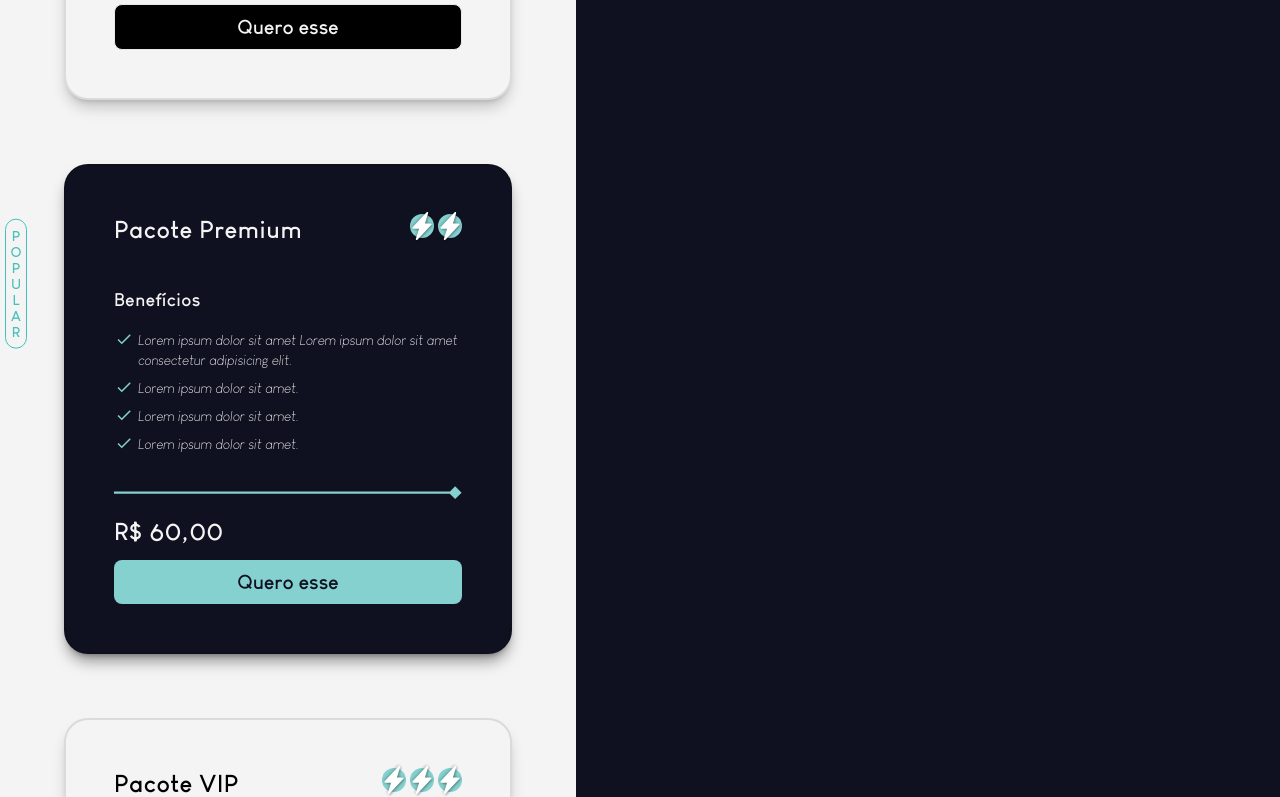
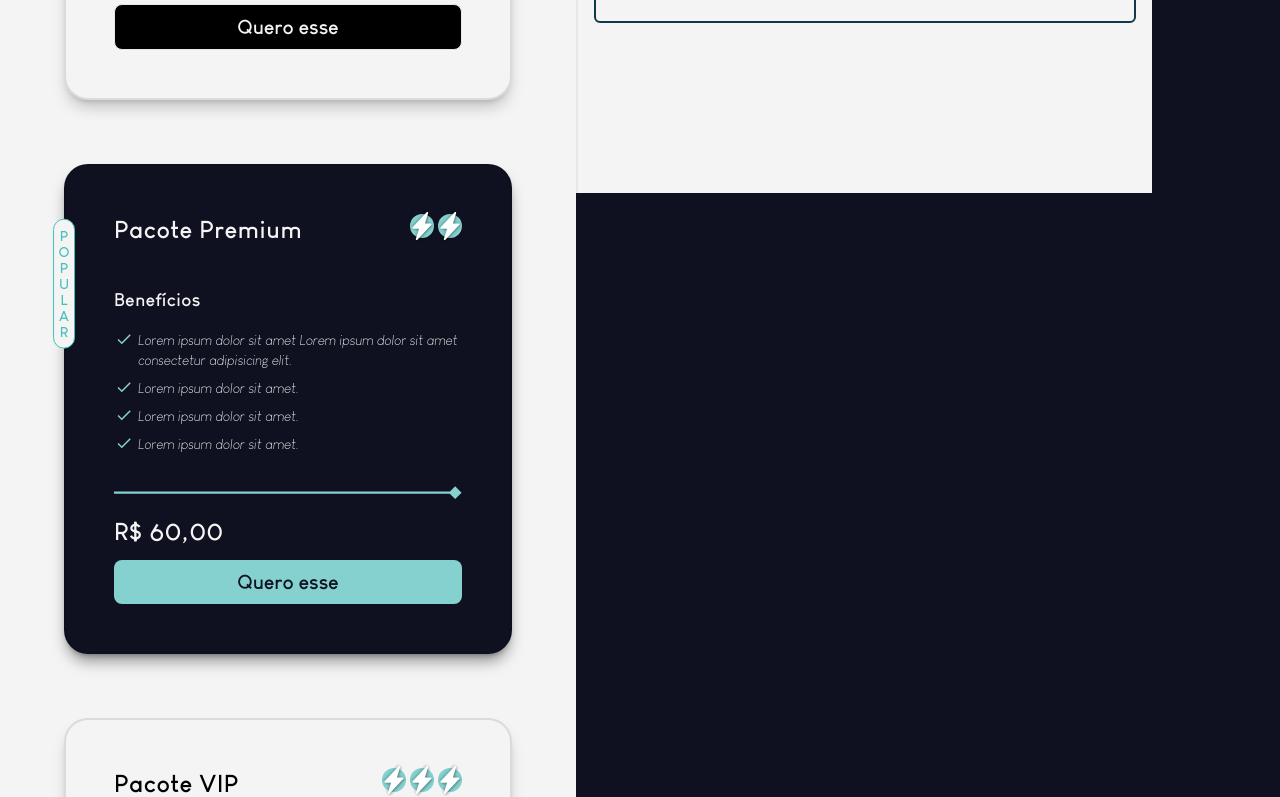
Before and after one commit to SEELECT-SITE/site_front-end, a Next.js app: page /pacotes in a window 1280 px wide. Shown: the part 603-1400 px from the top of the page. Built offline with nearby package versions, Linux system fonts and the light colour scheme.

Commit message:
ajuste antes do primeiro deploy

```diff
--- a/app/(home)/pacotes/page.tsx
+++ b/app/(home)/pacotes/page.tsx
@@ -22,7 +22,7 @@ export default function PacotesPage() {
           Veja a melhor dentre as 3 opções abaixo:
         </Paragraph>
 
-        <div>
+        <div className="flex flex-col items-center">
           <PriceCard price={30} title="Pacote Básico" stars={1}>
             <ul className="text-black font-thin italic mt-4 mb-8">
               <li className="flex gap-1 mt-2 text-sm">
--- a/components/Badge/index.tsx
+++ b/components/Badge/index.tsx
@@ -19,7 +19,7 @@ const Badge: FunctionComponent<BadgeProps> = ({
         <div
           style={{ writingMode: "vertical-lr", textOrientation: "upright" }}
           className={twMerge(
-            " absolute rounded-full border flex items-center justify-center text-dark bg-white font-bold",
+            "absolute rounded-full border flex items-center justify-center text-dark bg-white font-bold",
             className
           )}
         >
--- a/components/HomeHeader/index.tsx
+++ b/components/HomeHeader/index.tsx
@@ -6,7 +6,7 @@ import MainMenu from "../MainMenu";
 
 const HeaderHome = () => {
   return (
-    <header className={`w-full fixed z-50 -translate-y-1`}>
+    <header className={`w-full max-w-xl fixed z-50 -translate-y-1`}>
       <div className="w-full absolute bg-white z-50 m-auto flex justify-between p-4 items-center top-0 left-0 shadow-md shadow-black/30">
         <Link href="/">
           <Image
--- a/components/PriceCard/index.tsx
+++ b/components/PriceCard/index.tsx
@@ -33,12 +33,12 @@ const PriceCard: FunctionComponent<PriceCardProps> = ({
 }) => {
   return (
     <div
-      className={`mx-auto max-w-md py-8 ${
+      className={`w-full max-w-md py-8 ${
         destack ? "text-white" : "text-black"
       }`}
     >
       <div
-        className={`rounded-3xl border-2 relative border-black/10 p-6 shadow-lg sm:order-last sm:px-8 lg:p-12 ${
+        className={`rounded-3xl border-2 border-black/10 p-6 shadow-lg sm:px-8 lg:p-12 ${
           destack ? "bg-dark shadow-black/40" : "bg-white shadow-black/20"
         }`}
       >
```
